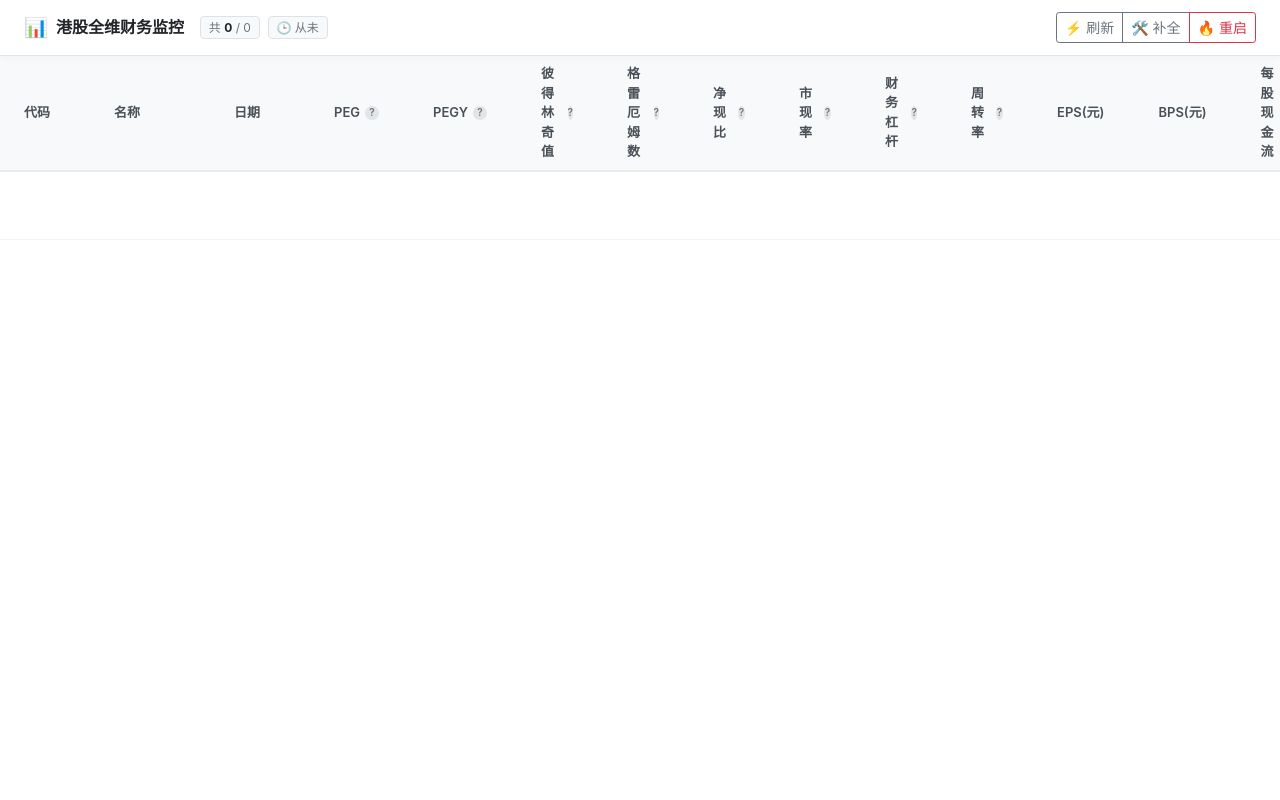
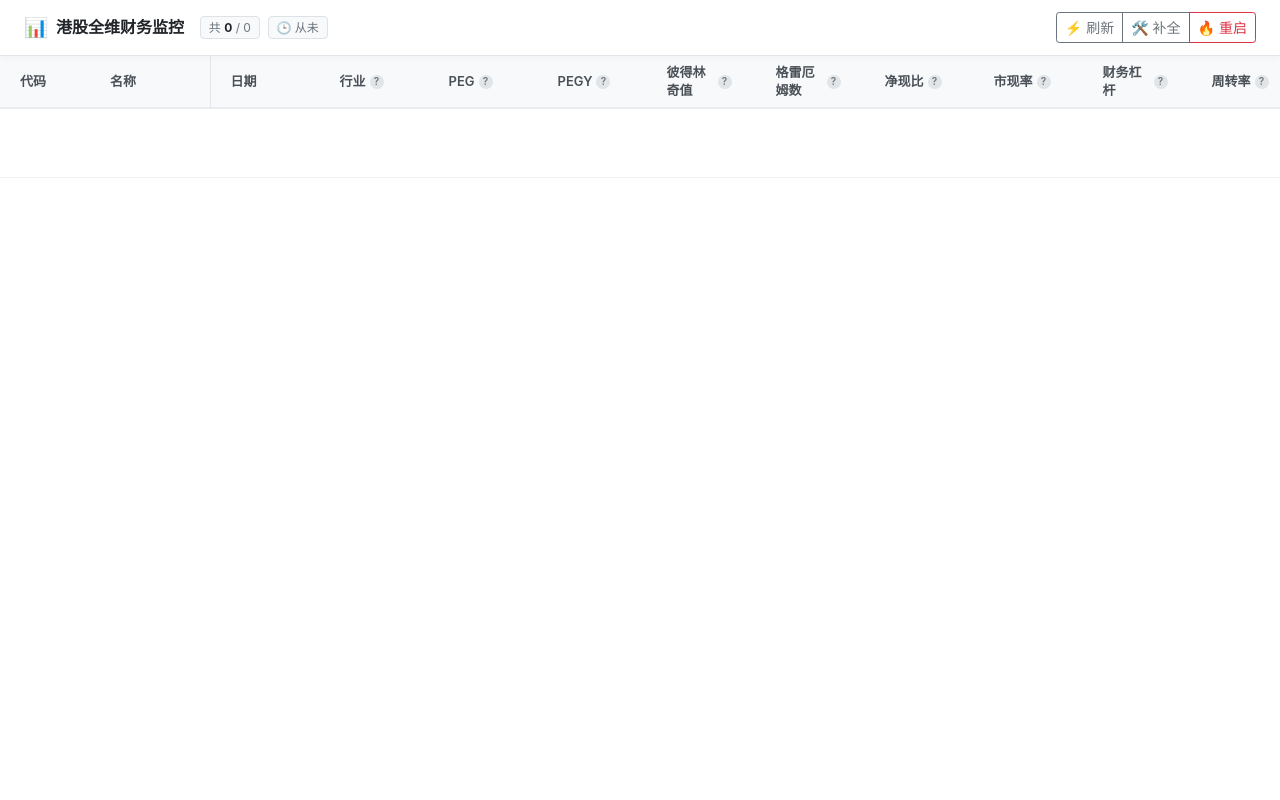
Before and after one commit to s2wcn/stock-web, a FastAPI app: page / in a window 1280 px wide. Run offline with FastAPI, Linux system fonts and the light colour scheme; data that the repository does not hold is empty.

Commit message:
大升级

```diff
--- a/web/main.py
+++ b/web/main.py
@@ -67,14 +67,19 @@ def recalculate_db_task():
             roa = get_f(['总资产回报率(%)', 'ROA'])
             net_margin = get_f(['销售净利率(%)', '销售净利率'])
 
+            # === 计算逻辑确认 ===
+            # AkShare 数据源通常返回 15.5 代表 15.5%。
+            # PEG = PE / Growth。如果 PE=30, Growth=15(%) -> 30/15 = 2.0。计算正确。
             if "PEG" not in item and pe and growth and growth != 0:
                 item['PEG'] = round(pe / growth, 4)
 
+            # PEGY = PE / (Growth + Yield)。30 / (15+5) = 1.5。计算正确。
             if pe and growth is not None and div_yield is not None:
                 total_return = growth + div_yield
                 if total_return > 0:
                     item['PEGY'] = round(pe / total_return, 4)
 
+            # 彼得林奇值 = Growth + Yield。15+5=20。计算正确。
             if growth is not None and div_yield is not None:
                 item['彼得林奇估值'] = round(growth + div_yield, 2)
 
@@ -118,15 +123,19 @@ async def lifespan(app: FastAPI):
 app = FastAPI(lifespan=lifespan)
 templates = Jinja2Templates(directory="templates")
 
-# === 核心修改：完整字段配置列表（30个字段全集） ===
+# === 核心修改：为百分比字段添加 suffix: "%" ===
 COLUMN_CONFIG = [
-    # --- 1. 核心估值 (最前) ---
+    # --- 0. 静态信息 ---
+    {
+        "key": "所属行业", "label": "行业",
+        "desc": "公司所属行业板块", "tip": "按东财/GICS分类"
+    },
+
+    # --- 1. 核心估值 (注：PEG等是比率，不需要%) ---
     {
         "key": "PEG", "label": "PEG",
         "desc": "市盈率 ÷ 盈利增长率", "tip": "小于 1 低估；大于 2 高估。"
     },
-
-    # --- 2. 高级分析指标 ---
     {
         "key": "PEGY", "label": "PEGY",
         "desc": "考虑股息的PEG", "tip": "小于 1 极具吸引力。"
@@ -156,45 +165,59 @@ COLUMN_CONFIG = [
         "desc": "营收 ÷ 总资产", "tip": "越高代表资产利用效率越高。"
     },
 
-    # --- 3. 基础财务字段 (完整恢复) ---
-    # 盈利与资产
+    # --- 2. 成长性 (百分比字段) ---
+    {
+        "key": "基本每股收益同比增长率", "label": "EPS同比%",
+        "desc": "每股收益同比增长率", "tip": "衡量盈利增长速度", "suffix": "%"
+    },
+    {
+        "key": "营业收入同比增长率", "label": "营收同比%",
+        "desc": "营业收入同比增长率", "tip": "衡量业务规模扩张速度", "suffix": "%"
+    },
+    {
+        "key": "营业利润率同比增长率", "label": "利润率同比%",
+        "desc": "营业利润率同比增长率", "tip": "衡量盈利能力变化", "suffix": "%"
+    },
+
+    # --- 3. 基础财务字段 ---
     {"key": "基本每股收益(元)", "label": "EPS(元)", "desc": "", "tip": ""},
     {"key": "每股净资产(元)", "label": "BPS(元)", "desc": "", "tip": ""},
     {"key": "每股经营现金流(元)", "label": "每股现金流", "desc": "", "tip": ""},
 
-    # 估值基础
     {"key": "市盈率", "label": "市盈率(PE)", "desc": "", "tip": ""},
     {"key": "市净率", "label": "市净率(PB)", "desc": "", "tip": ""},
 
-    # 股息分红
-    {"key": "股息率TTM(%)", "label": "股息率%", "desc": "", "tip": ""},
+    {"key": "股息率TTM(%)", "label": "股息率%", "desc": "", "tip": "", "suffix": "%"},
     {"key": "每股股息TTM(港元)", "label": "每股股息", "desc": "", "tip": ""},
-    {"key": "派息比率(%)", "label": "派息比%", "desc": "", "tip": ""},
+    {"key": "派息比率(%)", "label": "派息比%", "desc": "", "tip": "", "suffix": "%"},
 
-    # 营收与利润
     {"key": "营业总收入", "label": "营收", "desc": "", "tip": ""},
-    {"key": "营业总收入滚动环比增长(%)", "label": "营收增长%", "desc": "", "tip": ""},
+    {"key": "营业总收入滚动环比增长(%)", "label": "营收环比%", "desc": "", "tip": "", "suffix": "%"},
     {"key": "净利润", "label": "净利润", "desc": "", "tip": ""},
-    {"key": "净利润滚动环比增长(%)", "label": "净利增长%", "desc": "", "tip": ""},
-    {"key": "销售净利率(%)", "label": "净利率%", "desc": "", "tip": ""},
+    {"key": "净利润滚动环比增长(%)", "label": "净利环比%", "desc": "", "tip": "", "suffix": "%"},
+    {"key": "销售净利率(%)", "label": "净利率%", "desc": "", "tip": "", "suffix": "%"},
 
-    # 回报率 (带专业Tooltip)
     {
         "key": "股东权益回报率(%)", "label": "ROE%",
-        "desc": "净利润 ÷ 股东权益", "tip": "巴菲特最看重的指标。<br>>15% 优秀；长期>20% 为极品。"
+        "desc": "净利润 ÷ 股东权益", "tip": "巴菲特最看重的指标。<br>>15% 优秀；长期>20% 为极品。", "suffix": "%"
     },
     {
         "key": "总资产回报率(%)", "label": "ROA%",
-        "desc": "净利润 ÷ 总资产", "tip": "衡量资产综合利用效率。<br>一般行业 >5% 算不错。"
+        "desc": "净利润 ÷ 总资产", "tip": "衡量资产综合利用效率。<br>一般行业 >5% 算不错。", "suffix": "%"
     },
 
-    # 市值与股本结构
     {"key": "总市值(港元)", "label": "总市值", "desc": "", "tip": ""},
     {"key": "港股市值(港元)", "label": "港股市值", "desc": "", "tip": ""},
     {"key": "法定股本(股)", "label": "法定股本", "desc": "", "tip": ""},
     {"key": "已发行股本(股)", "label": "发行股本", "desc": "", "tip": ""},
     {"key": "已发行股本-H股(股)", "label": "H股股本", "desc": "", "tip": ""},
-    {"key": "每手股", "label": "每手股", "desc": "", "tip": ""}
+    {"key": "每手股", "label": "每手股", "desc": "", "tip": ""},
+
+    # --- 4. 简介 ---
+    {
+        "key": "企业简介", "label": "简介",
+        "desc": "企业业务概要", "tip": "数据来源：雪球"
+    }
 ]
 
 @app.get("/", response_class=HTMLResponse)
@@ -214,7 +237,8 @@ async def read_root(request: Request):
             key = col["key"]
             val = latest.get(key)
             if isinstance(val, (int, float)):
-                stock_item[key] = f"{val:,.2f}"
+                # 这里只转字符串，具体的格式化(加%)交给前端 JS
+                stock_item[key] = val
             else:
                 stock_item[key] = val if val else "-"
         stocks.append(stock_item)
--- a/web/templates/index.html
+++ b/web/templates/index.html
@@ -13,7 +13,7 @@
             height: 100%;
             overflow: hidden;
             font-family: -apple-system, BlinkMacSystemFont, "Segoe UI", Roboto, "Helvetica Neue", Arial, sans-serif;
-            background-color: #f5f7fa !important; /* 全局背景微调为淡灰蓝 */
+            background-color: #f5f7fa !important;
         }
         .main-wrapper { height: 100%; display: flex; flex-direction: column; }
 
@@ -24,7 +24,7 @@
             background-color: #ffffff;
             border-bottom: 1px solid #e1e4e8;
             z-index: 2000;
-            box-shadow: 0 2px 8px rgba(0,0,0,0.03); /* 增加一点点悬浮感 */
+            box-shadow: 0 2px 8px rgba(0,0,0,0.03);
         }
 
         /* === 3. 表格容器 === */
@@ -37,103 +37,132 @@
         }
         .table { margin-bottom: 0; }
 
-        /* === 4. 表头美化 (核心修改) === */
+        /* === 4. 表头美化 === */
         thead th {
             position: sticky;
             top: 0;
-            z-index: 1000;
-            /* 背景改为极淡的灰色，区分内容 */
+            z-index: 1000; /* 普通表头层级 */
             background-color: #f8f9fa !important;
-            /* 底部加粗边框 */
             border-bottom: 2px solid #e9ecef !important;
             border-top: none !important;
             border-left: none !important;
-            border-right: none !important; /* 去除左右边框，更清爽 */
-            padding: 0;
-            height: 48px; /* 稍微降低高度 */
+            border-right: none !important;
+            padding: 8px 0;
+            height: auto;
             vertical-align: middle;
             background-clip: padding-box;
-            box-shadow: 0 1px 0 #e9ecef; /* 滚动时的阴影线 */
+            box-shadow: 0 1px 0 #e9ecef;
+            min-width: 100px;
         }
 
-        /* 表头内容区域 */
+        /* === 5. 冻结列核心样式 (修复重叠透明问题) === */
+
+        /* 基础冻结列属性 */
+        .sticky-col {
+            position: sticky !important;
+            z-index: 101; /* 必须高于普通td(auto) */
+            border-bottom: 1px solid #f1f3f5;
+        }
+
+        /* [核心修复] 强制给数据行的冻结列设置纯白背景，防止透视 */
+        tbody td.sticky-col {
+            background-color: #fff !important;
+        }
+
+        /* 表头交叉点 (左上角两格) */
+        thead th.sticky-col {
+            z-index: 1002 !important; /* 最高层级 */
+            background-color: #f8f9fa !important; /* 保持表头底色 */
+        }
+
+        /* [核心修复] 鼠标悬停行时，冻结列背景色也要同步变色 (浅蓝) */
+        /* 如果不加这行，悬停时冻结列会保持白色，很难看 */
+        .clickable-row:hover .sticky-col {
+            background-color: #f1f8ff !important;
+        }
+
+        /* 第一列：代码 (靠左 0px) */
+        .col-code {
+            left: 0;
+            width: 90px;
+            min-width: 90px;
+            max-width: 90px;
+            border-right: 1px solid #f1f3f5;
+        }
+
+        /* 第二列：名称 (靠左 90px) */
+        .col-name {
+            left: 90px; /* 紧贴第一列 */
+            width: 120px;
+            min-width: 120px;
+            max-width: 120px;
+            /* 右侧加深一点边框，并在右侧加阴影实现“浮起”感 */
+            border-right: 1px solid #e1e4e8 !important;
+            box-shadow: 4px 0 8px -4px rgba(0,0,0,0.1);
+        }
+
+        /* === 6. 表头内容美化 === */
         .th-content {
-            padding: 0 16px; /* 增加左右间距 */
+            padding: 0 12px;
             display: flex;
             align-items: center;
             justify-content: space-between;
             width: 100%;
-            height: 100%;
+            min-height: 32px;
             cursor: pointer;
             position: relative;
-            color: #495057; /* 字体深灰，不要纯黑 */
-            font-weight: 600; /* 半粗体 */
-            font-size: 13px;  /* 字体稍微改小，显得精致 */
+            color: #495057;
+            font-weight: 600;
+            font-size: 13px;
             transition: background-color 0.2s;
         }
 
-        /* 鼠标悬停表头效果 */
+        /* 换行控制 */
+        .th-content > span:first-child {
+            display: inline-block;
+            white-space: normal;
+            min-width: 5em;
+            max-width: 9.5em;
+            line-height: 1.35;
+            text-align: left;
+        }
+
         .th-content:hover {
             background-color: #eef1f6;
-            color: #0d6efd; /* 悬停变蓝 */
+            color: #0d6efd;
         }
 
-        /* === 5. 图标美化 === */
-        /* 排序图标：默认半透明，悬停变实 */
+        /* === 7. 图标与交互 === */
         .sort-icon {
-            font-size: 10px;
-            color: #adb5bd;
-            margin-left: 6px;
-            opacity: 0.5;
-            transition: all 0.2s;
+            font-size: 10px; color: #adb5bd; margin-left: 4px;
+            opacity: 0.5; transition: all 0.2s; white-space: nowrap; flex-shrink: 0;
         }
         .th-content:hover .sort-icon { opacity: 1; color: #0d6efd; }
 
-        /* 问号图标：更加低调 */
         .info-icon {
             display: inline-flex; align-items: center; justify-content: center;
             width: 14px; height: 14px;
             border-radius: 50%;
-            background-color: rgba(173, 181, 189, 0.3); /* 半透明灰 */
-            color: #6c757d;
-            font-size: 10px;
-            margin-left: 5px;
-            cursor: help;
-            transition: all 0.2s;
+            background-color: rgba(173, 181, 189, 0.3);
+            color: #6c757d; font-size: 10px; margin-left: 4px;
+            cursor: help; transition: all 0.2s; flex-shrink: 0;
         }
-        .info-icon:hover {
-            background-color: #0d6efd;
-            color: white;
-        }
+        .info-icon:hover { background-color: #0d6efd; color: white; }
 
-        /* === 6. 筛选状态高亮 === */
-        /* 当列被筛选时，整个表头变蓝底 */
         .filter-active .th-content {
-            background-color: #e8f2ff;
-            color: #0d6efd;
-            border-bottom: 2px solid #0d6efd; /* 底部加深蓝线 */
+            background-color: #e8f2ff; color: #0d6efd; border-bottom: 2px solid #0d6efd;
         }
         .filter-active .sort-icon { color: #0d6efd; opacity: 1; }
 
-        /* === 7. 高级筛选浮窗 === */
         .filter-popup {
-            display: none;
-            position: absolute; top: 100%; left: 0;
-            min-width: 220px;
-            background: white;
-            border: 1px solid rgba(0,0,0,0.1); /* 边框更淡 */
-            box-shadow: 0 8px 24px rgba(0,0,0,0.12); /* 投影更柔和 */
-            border-radius: 6px;
-            padding: 16px;
-            z-index: 1050;
-            cursor: default;
-            font-size: 13px;
+            display: none; position: absolute; top: 100%; left: 0;
+            min-width: 220px; background: white;
+            border: 1px solid rgba(0,0,0,0.1); box-shadow: 0 8px 24px rgba(0,0,0,0.12);
+            border-radius: 6px; padding: 16px; z-index: 1050; cursor: default; font-size: 13px;
         }
-        thead th:hover .filter-popup,
-        .filter-popup:hover { display: block; }
+        thead th:hover .filter-popup, .filter-popup:hover { display: block; }
         thead th:last-child .filter-popup { left: auto; right: 0; }
 
-        /* 输入框美化 */
         .filter-input-group { display: flex; align-items: center; gap: 8px; margin-bottom: 12px; }
         .filter-input {
             width: 80px; font-size: 13px; padding: 6px;
@@ -142,22 +171,16 @@
         .filter-input:focus { background: #fff; border-color: #86b7fe; box-shadow: none; }
         .filter-label { font-size: 12px; color: #868e96; margin-bottom: 6px; display: block; font-weight: 500;}
 
-        /* === 8. 数据行美化 === */
         .table-nowrap td {
-            white-space: nowrap;
-            vertical-align: middle;
-            padding: 10px 16px; /* 增加舒适度 */
-            font-size: 13px;    /* 字体统一 */
-            color: #212529;
-            border-bottom: 1px solid #f1f3f5; /* 极淡的分割线 */
+            white-space: nowrap; vertical-align: middle;
+            padding: 10px 16px; font-size: 13px; color: #212529;
+            border-bottom: 1px solid #f1f3f5;
         }
         .clickable-row { cursor: pointer; transition: background-color 0.1s; }
-        .clickable-row:hover { background-color: #f1f8ff !important; } /* 悬停色更清爽 */
+        .clickable-row:hover { background-color: #f1f8ff !important; }
 
-        /* 第一列代码加粗 */
         .fw-bold { font-weight: 600 !important; color: #343a40; }
 
-        /* === 其他 === */
         #chart-container { height: 500px; width: 100%; }
         .tooltip { z-index: 10000 !important; }
     </style>
@@ -200,9 +223,15 @@
         <table class="table table-hover mb-0 table-nowrap" id="stockTable">
             <thead>
                 <tr>
-                    <th style="min-width: 90px;"><div class="th-content" onclick="sortTable('code', 'string')">代码 <span class="sort-icon"></span></div></th>
-                    <th style="min-width: 120px;"><div class="th-content" onclick="sortTable('name', 'string')">名称 <span class="sort-icon"></span></div></th>
-                    <th style="min-width: 100px;"><div class="th-content" onclick="sortTable('date', 'string')">日期 <span class="sort-icon"></span></div></th>
+                    <th class="sticky-col col-code">
+                        <div class="th-content" onclick="sortTable('code', 'string')"><span>代码</span> <span class="sort-icon"></span></div>
+                    </th>
+                    <th class="sticky-col col-name">
+                        <div class="th-content" onclick="sortTable('name', 'string')"><span>名称</span> <span class="sort-icon"></span></div>
+                    </th>
+                    <th style="min-width: 100px;">
+                        <div class="th-content" onclick="sortTable('date', 'string')"><span>日期</span> <span class="sort-icon"></span></div>
+                    </th>
 
                     {% for col in columns %}
                     <th data-key="{{ col.key }}">
@@ -219,7 +248,6 @@
                             </span>
                             <span class="sort-icon"></span>
                         </div>
-
                         <div class="filter-popup" onclick="event.stopPropagation()">
                             <span class="filter-label">筛选 {{ col.label }}:</span>
                             <div class="filter-input-group">
@@ -263,7 +291,6 @@
         [].slice.call(document.querySelectorAll('[data-bs-toggle="tooltip"]')).map(function (el) { return new bootstrap.Tooltip(el, {html: true}); });
     });
 
-    // 渲染函数 (包含 -0.00 修复)
     function renderTable(data) {
         const tbody = document.getElementById('tableBody');
         if(data.length === 0) {
@@ -275,24 +302,37 @@
         const rowsHtml = data.map(stock => {
             const colsHtml = g_columns.map(col => {
                 let val = stock[col.key];
-                if (val !== undefined && val !== null && val !== '-' && val !== '') {
-                    let num = parseFloat(String(val).replace(/,/g, ''));
+                if (val === undefined || val === null || val === '-' || val === '') {
+                    return `<td><span class="text-muted">-</span></td>`;
+                }
+
+                let num = parseFloat(String(val).replace(/,/g, ''));
+                let displayVal = val;
+                let isNegative = false;
+
+                if (!isNaN(num)) {
+                    isNegative = num < 0;
                     if (Math.abs(num) < 0.005) {
-                        val = "0.00";
+                        displayVal = "0.00";
                     } else {
-                        val = num.toLocaleString('en-US', { minimumFractionDigits: 2, maximumFractionDigits: 2 });
+                        displayVal = num.toLocaleString('en-US', { minimumFractionDigits: 2, maximumFractionDigits: 2 });
                     }
-                    // 给负数加个颜色 (可选)
-                    if (num < 0) val = `<span class="text-danger">${val}</span>`;
-                } else {
-                    val = `<span class="text-muted">-</span>`;
+                    if (col.suffix) {
+                        displayVal += col.suffix;
+                    }
                 }
-                return `<td>${val}</td>`;
+
+                if (isNegative) {
+                    displayVal = `<span class="text-danger">${displayVal}</span>`;
+                }
+
+                return `<td>${displayVal}</td>`;
             }).join('');
 
+            // ⚠️ 关键代码：给代码和名称列也加上 sticky-col 类，并对应位置类 col-code / col-name
             return `<tr class="clickable-row" onclick="loadChart('${stock.code}')">
-                <td class="fw-bold ps-4 text-primary">${stock.code}</td>
-                <td class="fw-bold">${stock.name}</td>
+                <td class="sticky-col col-code fw-bold ps-4 text-primary">${stock.code}</td>
+                <td class="sticky-col col-name fw-bold">${stock.name}</td>
                 <td class="text-muted small">${stock.date}</td>
                 ${colsHtml}
             </tr>`;
@@ -302,7 +342,7 @@
         document.getElementById('visibleCount').innerText = data.length;
     }
 
-    // 筛选逻辑
+    // --- 筛选与排序逻辑 (保持不变) ---
     const activeFilters = {};
 
     function confirmFilter(btn, colKey) {
@@ -316,8 +356,6 @@
 
         updateHeaderStyle(colKey);
         setTimeout(executeFiltering, 10);
-        // 筛选后自动关闭浮窗（通过模拟点击body关闭，这里简单处理，实际上hover css控制显示）
-        // CSS hover控制下，移开鼠标即消失，体验较好
     }
 
     function clearFilter(btn, colKey) {
@@ -351,7 +389,6 @@
             }
             return true;
         });
-        // 重新应用当前的排序（如果之前有排序的话）
         if(sortState.key) {
              doSort(sortState.key, sortState.type);
         } else {
@@ -359,7 +396,6 @@
         }
     }
 
-    // 排序逻辑
     let sortState = { key: '', dir: 'asc', type: '' };
 
     function sortTable(key, type) {
@@ -367,7 +403,7 @@
 
         if (sortState.key === key) sortState.dir = sortState.dir === 'asc' ? 'desc' : 'asc';
         else { sortState.key = key; sortState.dir = 'asc'; }
-        sortState.type = type; // 记录类型方便筛选后重排
+        sortState.type = type;
 
         const ths = document.querySelectorAll('thead th');
         ths.forEach(th => {
@@ -396,7 +432,7 @@
         });
     }
 
-    // API 交互
+    // --- API 交互与图表 ---
     function triggerRecalculate() {
         if(!confirm("确定补全吗？")) return;
         document.getElementById('recalcBtn').disabled = true;
@@ -430,7 +466,6 @@
         });
     }, 1500);
 
-    // 图表
     var myChart = echarts.init(document.getElementById('chart-container'));
     var chartModal = new bootstrap.Modal(document.getElementById('chartModal'));
     document.getElementById('chartModal').addEventListener('shown.bs.modal', () => myChart.resize());
```
Also changed, not shown: web/crawler.py (+68 -28 lines).
